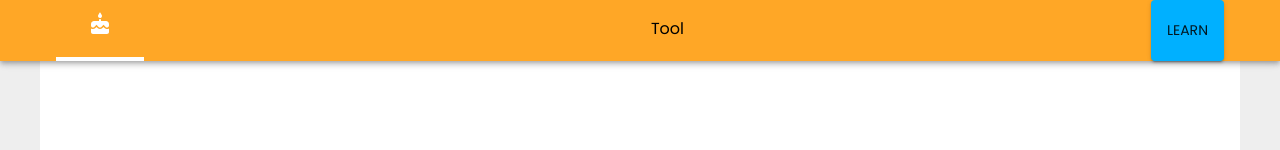
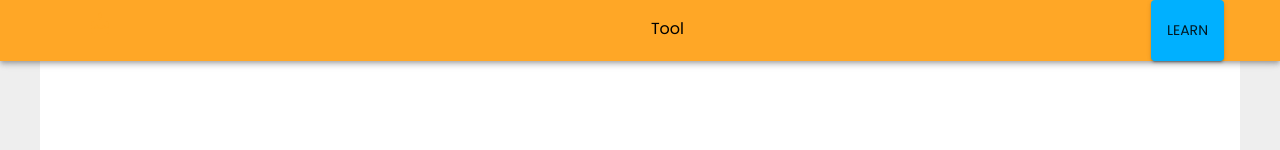
Before and after one commit to yongtenglei/cake, a React (Create React App) app: page / in a window 1280 px wide. Shown: the top 150 px of the page. Built offline with nearby package versions, Linux system fonts and the light colour scheme.

Commit message:
color tweaks

```diff
--- a/src/Graph/components/Bracket/EditableBracket.tsx
+++ b/src/Graph/components/Bracket/EditableBracket.tsx
@@ -67,6 +67,7 @@ export const EditableBracket = ({
             <Button
               onClick={() => setEditing(true)}
               variant="outlined"
+              color="secondary"
               aria-label={`Segment ${segNumber} has width ${slicesize}%, click to edit`}
             >
               {slicesize} %
--- a/src/Graph/constants.ts
+++ b/src/Graph/constants.ts
@@ -2,7 +2,7 @@ export const MAX_AGENTS = 3
 
 export const C_GREEN = '#A1DE93'
 export const C_YELLOW = '#F7F48B'
-export const C_LIGHT_BLUE = '#5090d3'
+export const C_LIGHT_BLUE = '#2497cc'
 export const C_PINK = '#E8A2CF'
 export const C_PURPLE = '#8575BF'
 export const C_RED = '#F47C7C'
--- a/src/components/Navigation.tsx
+++ b/src/components/Navigation.tsx
@@ -7,13 +7,13 @@ export const Navigation = () => {
   return (
     <div className="Navigation">
       <div className="LayoutBody Navigation__body">
-        <NavLink
+        <Link
           className="Navigation__link Navigation__homeIcon"
-          to={'/'}
+          href={'/'}
           aria-label={'home'}
         >
           <CakeRoundedIcon />
-        </NavLink>
+        </Link>
 
         <ol className="Navigation__links">
           <li>
```
